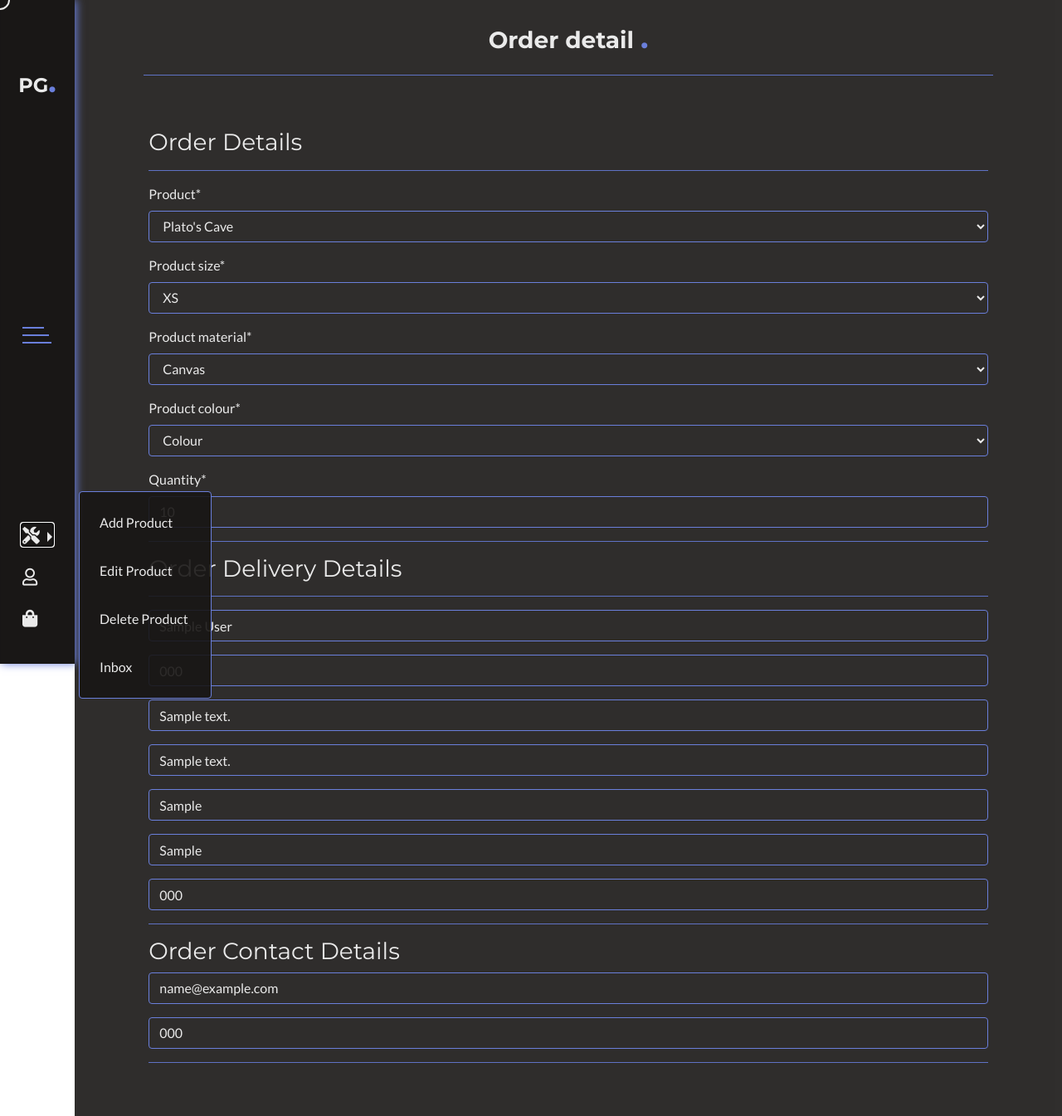
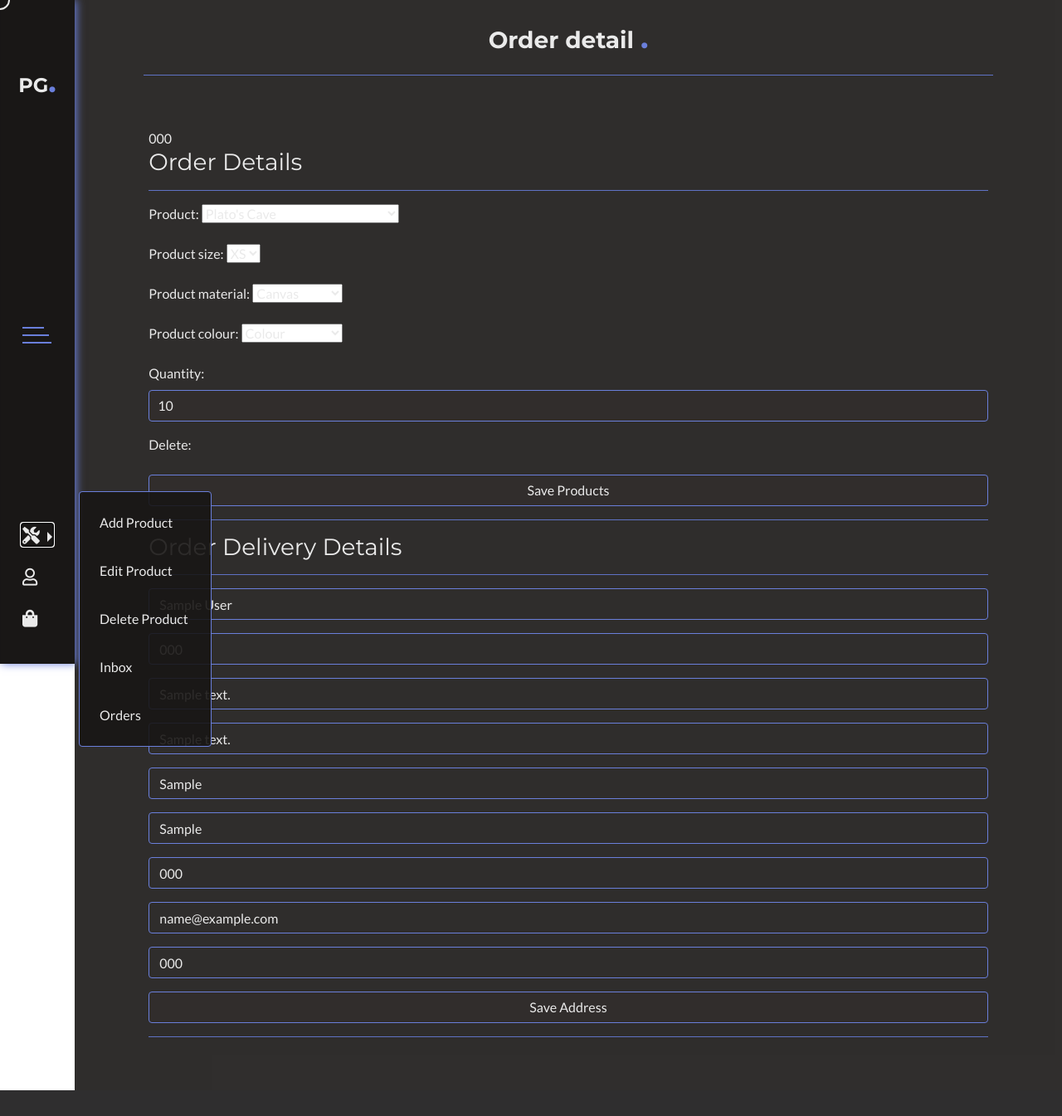
Before and after one commit to aidant842/MilestoneProject4, a Django app: page /checkout/order_admin/1 in a window 1280 px wide, after a click that opens the changed part. Shown: the whole page at 83% size. After the commit the page ends 1314 px from the top, so only its background shows below. Run offline with Django 3.2, Linux system fonts and the light colour scheme; a user stored in the database is signed in; data comes from the database, SQL or seed files in the repository; both versions use the stored data as it was after the commit; tables that the repository leaves empty hold one stand-in row (values such as "Sample post"); some libraries are stand-ins or nearby versions.

Commit message:
added ability to alter/delete order items from custom admin tools, made some minor css changes, updated product name as per owners request

```diff
--- a/bag/urls.py
+++ b/bag/urls.py
@@ -5,7 +5,7 @@ from . import views
 urlpatterns = [
     path('', views.view_bag, name='view_bag'),
     path('add/<item_id>/', views.add_to_bag, name='add_to_bag'),
-    path('adjust/<int:item_id>/', views.adjust_bag, name='adjust_bag'),
-    path('remove/<int:item_id>/',
+    path('adjust/<item_id>/', views.adjust_bag, name='adjust_bag'),
+    path('remove/<item_id>/',
          views.remove_from_bag, name='remove_from_bag'),
 ]
--- a/checkout/templates/checkout/checkout_success.html
+++ b/checkout/templates/checkout/checkout_success.html
@@ -18,7 +18,6 @@
                 <span>Colour: {{ item.product_colour }}</span>
                 <span>Quantity: {{ item.quantity }}</span>
                 <span>Total: €{{ item.order.grand_total| display_price }}</span>
-                {{ order_items.product }}
             {% endfor %}
 
     </div>
--- a/checkout/templates/checkout/order_detail.html
+++ b/checkout/templates/checkout/order_detail.html
@@ -7,18 +7,19 @@
 </div>
 
 <div class="order-admin-container">
-    <form action="" method="" id="" class="">
-            {% csrf_token %}
+    {{ order.order_number }}
     <h3>Order Details</h3>
     <hr class="checkout-hr">
-            {{ order_details.product | as_crispy_field }}
-            {{ order_details.product_size | as_crispy_field }}
-            {{ order_details.product_material | as_crispy_field }}
-            {{ order_details.product_colour | as_crispy_field }}
-            {{ order_details.quantity | as_crispy_field }}
+    <form action="" method="POST" id="" class="">
+        {% csrf_token %}
+        {{ line_items.as_p }}
+        <a><input type="submit" value="Save Products"></a>
+    </form>
     <hr class="checkout-hr">
     <h3>Order Delivery Details</h3>
     <hr class="checkout-hr">
+    <form method="POST">
+    {% csrf_token %}
         {{ order_delivery.full_name | as_crispy_field }}
         {{ order_delivery.phone_number | as_crispy_field }}
         {{ order_delivery.street_address1 | as_crispy_field }}
@@ -26,10 +27,9 @@
         {{ order_delivery.town_or_city | as_crispy_field }}
         {{ order_delivery.county | as_crispy_field }}
         {{ order_delivery.postcode | as_crispy_field }}
-            <hr class="checkout-hr">
-            <h3>Order Contact Details</h3>
         {{ order_delivery.email | as_crispy_field}}
         {{ order_delivery.phone_number | as_crispy_field }}
+        <a><input type="submit" value="Save Address"></a>
     </form>
     <hr class="checkout-hr">
 </div>
--- a/checkout/urls.py
+++ b/checkout/urls.py
@@ -10,6 +10,6 @@ urlpatterns = [
          views.cache_checkout_data, name='cache_checkout_data'),
     path('wh/', webhook, name='webhook'),
     path('order_admin/', views.order_admin, name='order_admin'),
-    path('order_admin/<int:item_id>',
+    path('order_admin/<order_id>',
          views.order_detail, name="order_detail"),
 ]
--- a/checkout/views.py
+++ b/checkout/views.py
@@ -4,6 +4,7 @@ from django.views.decorators.http import require_POST
 from django.contrib import messages
 from django.conf import settings
 from django.contrib.auth.decorators import login_required
+from django.forms import inlineformset_factory
 
 from .forms import OrderForm, OrderDetailForm
 from .models import Order, OrderLineItem
@@ -190,28 +191,43 @@ def order_admin(request):
         return redirect(reverse('home'))
 
     order_items = OrderLineItem.objects.all()
+    orders = Order.objects.all()
 
     template = 'checkout/order_admin.html'
 
     context = {
         'order_items': order_items,
+        'orders': orders,
     }
     return render(request, template, context)
 
 
 @login_required
-def order_detail(request, item_id):
+def order_detail(request, order_id):
     """ A view to see order details """
 
     if not request.user.is_superuser:
         messages.error(request, 'Sorry, only owners can access this.')
         return redirect(reverse('home'))
 
-    order_item = get_object_or_404(OrderLineItem, pk=item_id)
-    order_id = order_item.order.id
     order = get_object_or_404(Order, pk=order_id)
+    items_formset = inlineformset_factory(Order,
+                                          OrderLineItem, extra=0,
+                                          fields=('product',
+                                                  'product_size',
+                                                  'product_material',
+                                                  'product_colour',
+                                                  'quantity',))
 
-    order_details = OrderDetailForm(instance=order_item)
+    if request.method == 'POST':
+        formset = items_formset(request.POST, instance=order)
+        if formset.is_valid():
+            formset.save()
+
+    formset = items_formset(instance=order)
+
+    """ order_item = get_object_or_404(OrderLineItem, pk=item_id) """
+    """ order_details = OrderDetailForm(instance=order_item) """
 
     order_detail_delivery_form = OrderForm(initial={
         'full_name': order.full_name,
@@ -229,7 +245,8 @@ def order_detail(request, item_id):
 
     context = {
         'order_delivery': order_detail_delivery_form,
-        'order_details': order_details,
+        'order': order,
+        'line_items': formset,
     }
 
     return render(request, template, context)
--- a/products/templates/products/product_detail.html
+++ b/products/templates/products/product_detail.html
@@ -5,7 +5,7 @@
   <hr class="heading-underline" />
 </div>
 
-<a class="store-link" href="javascript:history.go(-1)"><small><i class="store-link-arrow fas fa-angle-left"></i>Back to store</small></a>
+<a class="store-link" href="javascript:history.go(-1)"><small><i class="store-link-arrow fas fa-angle-left"></i>Back</small></a>
 <div class="productContent">
     <div class="product-info">
         <p>{{ product.description }}</p>
--- a/static/css/sass/_checkout.scss
+++ b/static/css/sass/_checkout.scss
@@ -160,7 +160,7 @@ select option:first-child {
     padding: 3rem 0;
 }
 
-.order-values {
+.order-detail-values {
     display: grid;
     grid-template-columns: repeat(3, 1fr);
 }
--- a/static/css/sass/_contact.scss
+++ b/static/css/sass/_contact.scss
@@ -43,6 +43,10 @@ textarea {
     display: grid;
 }
 
+.inbox-message-container {
+    padding-top: 2rem;
+}
+
 .inbox-values {
     display: grid;
     grid-template-rows: repeat(3, 1fr);
@@ -70,8 +74,9 @@ textarea {
 
 .message-values {
     display: grid;
-    grid-template-rows: repeat(4, 1fr);
+    grid-template-rows: repeat(4, max-content);
     grid-template-columns: 1fr 1fr;
+    grid-row-gap: 1.5rem;
 }
 
 .inbox-hr{
@@ -87,6 +92,29 @@ textarea {
     grid-column: 2;
     grid-row: 4;
     justify-self: end;
+}
+
+#date-sent {
+    justify-self: end;
+}
+
+#message-subject {
+    grid-column: 1;
+}
+
+#message-enquiry{
+    grid-column: 1/3;
+}
+
+.inbox-link {
+    color: $font-color;
+    margin-left: 6.7%;
+}
+
+@media only screen and (max-width: 1250px) {
+    .inbox-link {
+        margin-left: 3.8%;
+    }
 }
 
 @media only screen and (max-width: 1000px) {
@@ -106,3 +134,9 @@ textarea {
     }
 
 }
+
+@media only screen and (max-width: 600px) {
+    .inbox-link {
+        margin-left: 2.5%;
+    }
+}
--- a/static/css/sass/_product-detail.scss
+++ b/static/css/sass/_product-detail.scss
@@ -142,7 +142,6 @@
     }
 
     .store-link {
-    color: $font-color;
     margin-left: 3.8%;
 }
 }
--- a/templates/base.html
+++ b/templates/base.html
@@ -120,6 +120,7 @@
                                 <a class="dropdown-item" href="{% url 'edit_management' %}">Edit Product</a>
                                 <a class="dropdown-item" href="{% url 'delete_management' %}">Delete Product</a>
                                 <a class="dropdown-item" href="{% url 'inbox' %}">Inbox</a>
+                                <a class="dropdown-item" href="{% url 'order_admin' %}">Orders</a>
                             </div>
                         </li>
                     {% endif %}
@@ -144,6 +145,7 @@
                         <a class="dropdown-item" href="{% url 'edit_management' %}">Edit Product</a>
                         <a class="dropdown-item" href="{% url 'delete_management' %}">Delete Product</a>
                         <a class="dropdown-item" href="{% url 'inbox' %}">Inbox</a>
+                        <a class="dropdown-item" href="{% url 'order_admin' %}">Orders</a>
                     </div>
                 </div>
                 {% endif %}
```
Also changed, not shown: checkout/templates/checkout/order_admin.html (+6 -6 lines), contact_us/templates/contact_us/message_page.html (+5 -4 lines), products/fixtures/products.json (+13 -13 lines), static/css/styles.css (+34 -3 lines), checkout/forms.py (line endings or trailing spaces), 1 other file. Lines whose indentation alone changed are shown as unchanged.
